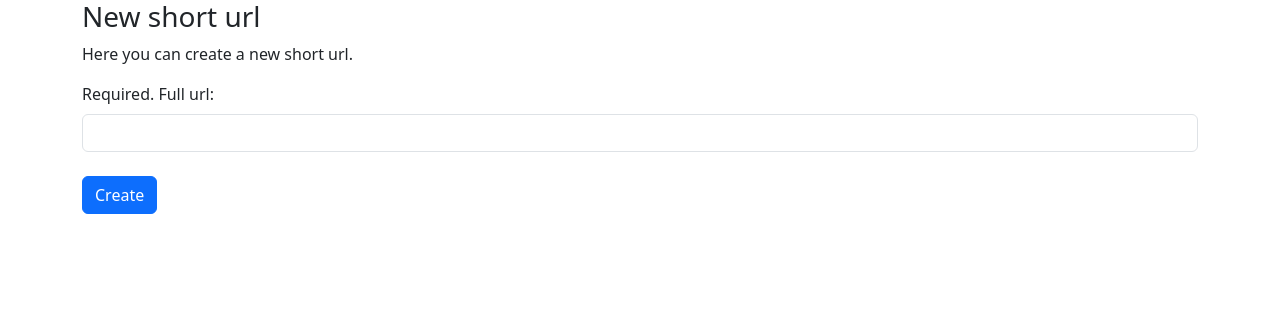
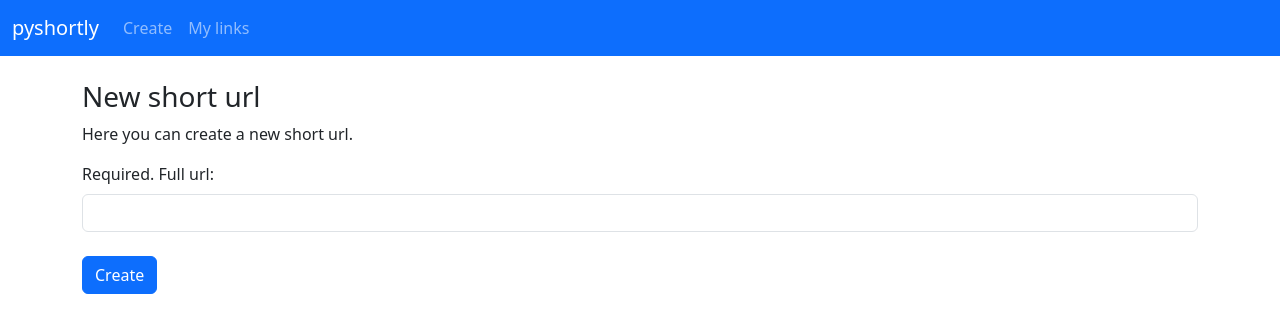
Before and after one commit to krepysh/pyshortly, a Flask app: page /link/new in a window 1280 px wide. Shown: the top 333 px of the page. Run offline with Flask 3, Linux system fonts and the light colour scheme.

Commit message:
Added navigation

```diff
--- a/templates/base.html
+++ b/templates/base.html
@@ -7,6 +7,24 @@
 
 </head>
 <body>
+<nav class="navbar navbar-expand bg-primary mb-4" data-bs-theme="dark">
+    <div class="container-fluid">
+        <a class="navbar-brand" href="#">pyshortly</a>
+        <button class="navbar-toggler" type="button" data-bs-toggle="collapse" data-bs-target="#navbarNav" aria-controls="navbarNav" aria-expanded="false" aria-label="Toggle navigation">
+            <span class="navbar-toggler-icon"></span>
+        </button>
+        <div class="collapse navbar-collapse" id="navbarNav">
+            <ul class="navbar-nav">
+                <li class="nav-item">
+                    <a class="nav-link" href="{{ url_for('create_url') }}">Create</a>
+                </li>
+                <li class="nav-item">
+                    <a class="nav-link" href="{{ url_for('link_list') }}">My links</a>
+                </li>
+            </ul>
+        </div>
+    </div>
+</nav>
 <div class="container">
 {% with messages = get_flashed_messages() %}
     {% if messages %}
```
